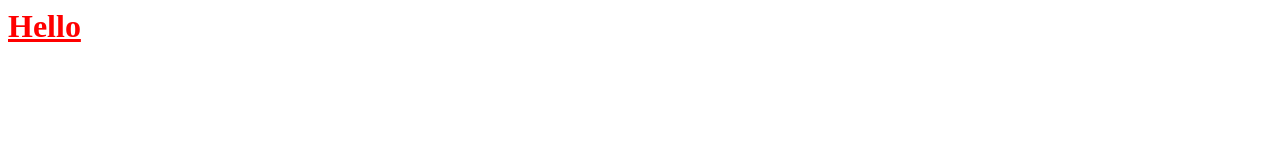
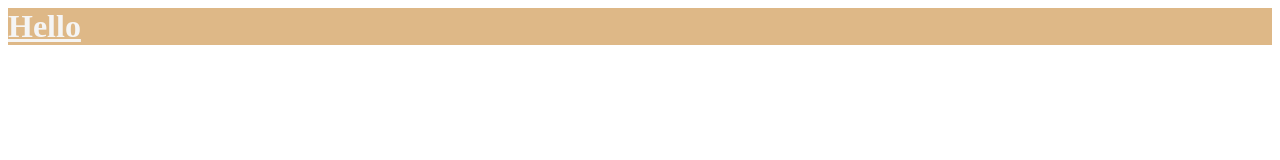
Before and after one commit to Nadya-S/first-project, a plain HTML site: page index.html in a window 1280 px wide. Drawn offline with Linux system fonts and the light colour scheme.

Commit message:
background

```diff
--- a/style.css
+++ b/style.css
@@ -1,4 +1,5 @@
 .h1 {
-    color: red;
+    color: whitesmoke;
     text-decoration: underline;
+    background-color: burlywood;
 }
```
